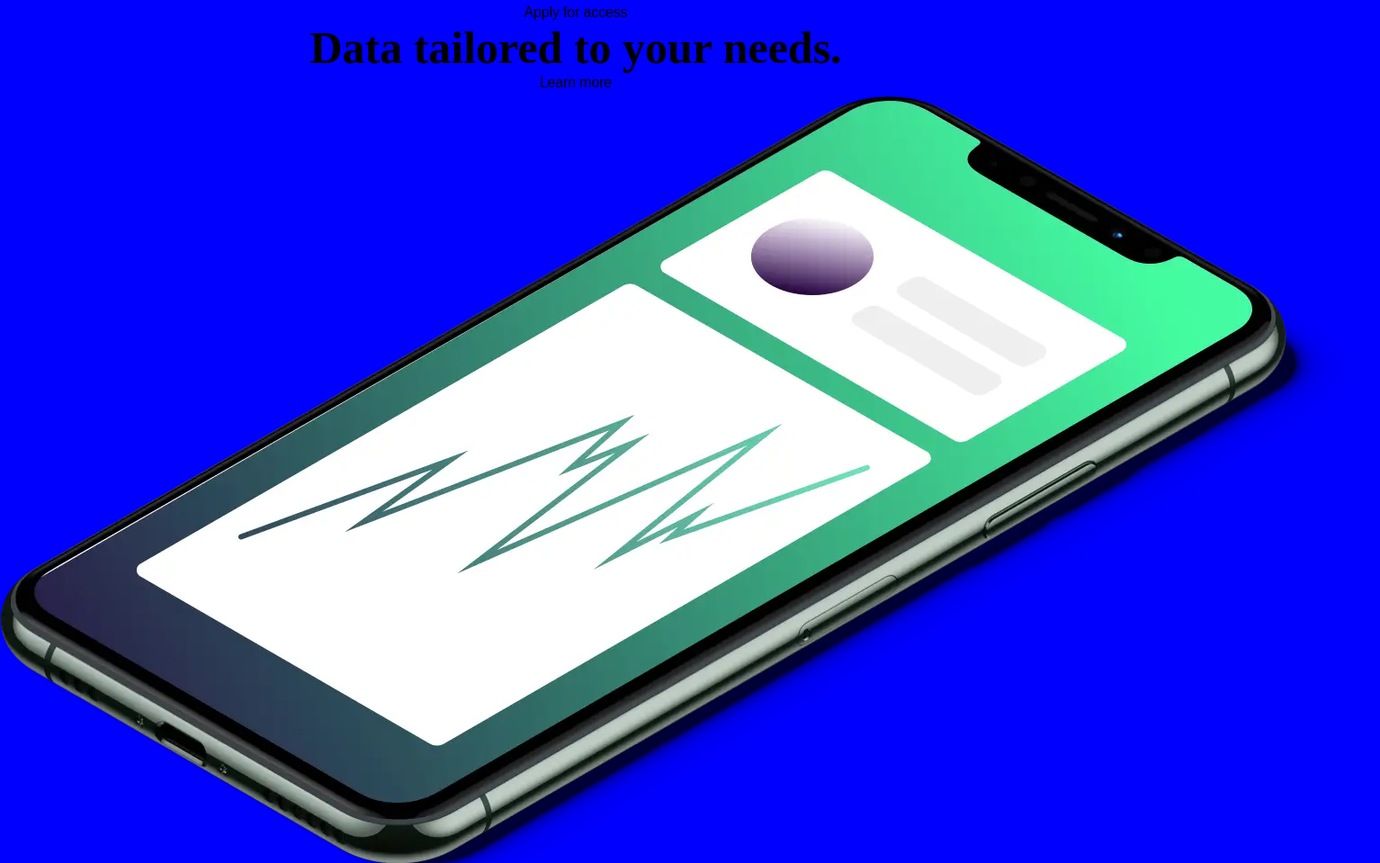
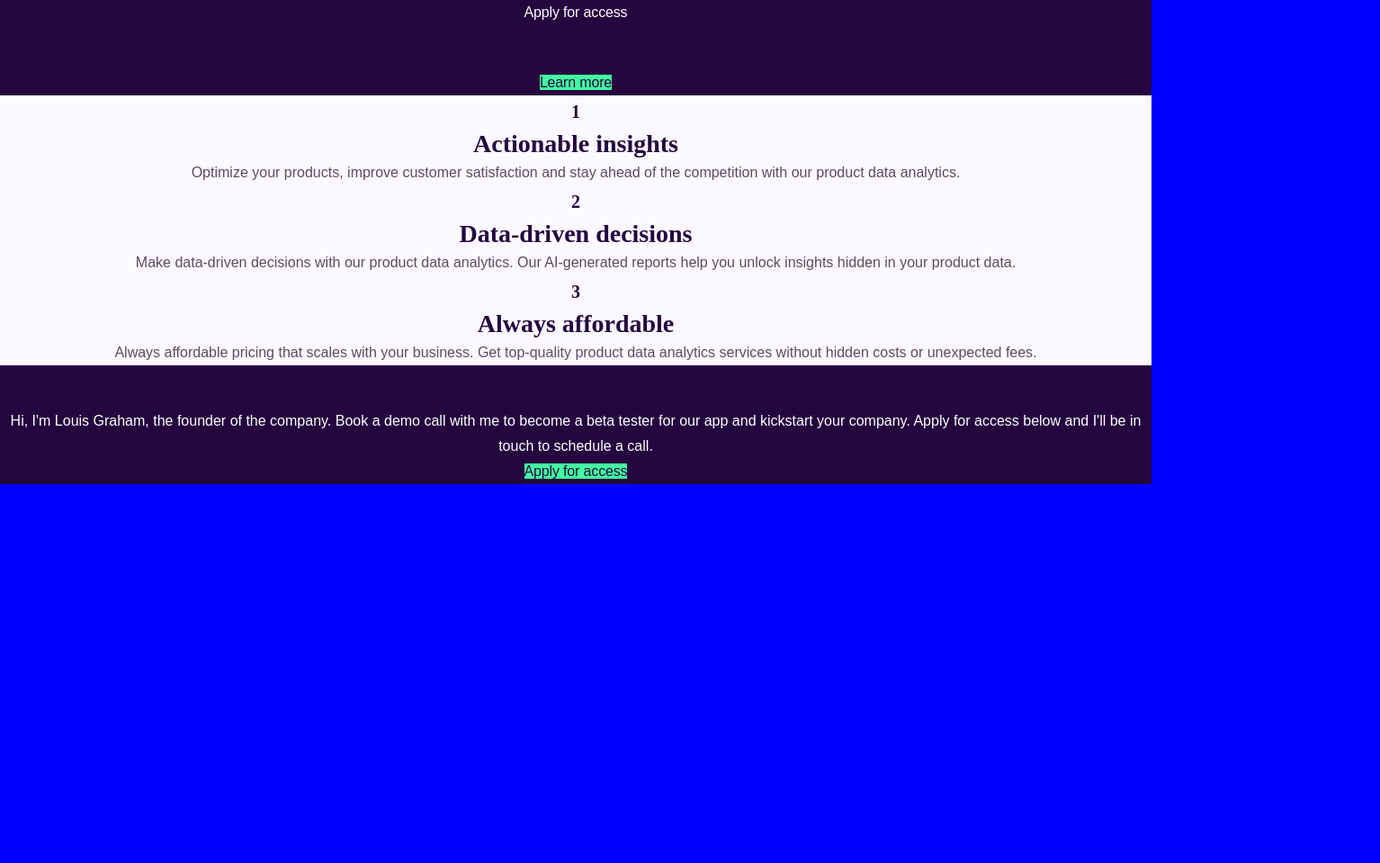
Before and after one commit to norman02/workit, a plain HTML site: page index.html in a window 1280 px wide. Shown: the top 959 px of the page at 90% size, 1534 px wide, since content can reach past the window. After the commit the page ends 800 px from the top, so only its background shows below. Drawn offline with Linux system fonts and the light colour scheme.

Commit message:
set colors

```diff
--- a/index.css
+++ b/index.css
@@ -2,6 +2,16 @@
 /* contrast with all elements assure all backgrounds individually set  */
 html {
   background-color: blue;
+}
+
+/* hide images for text layout  */
+img {
+  display: none;
+}
+
+/* ensure text colors are set */
+html {
+  color: red;
 }
 
 /* ------ RESET CSS ------  */
@@ -43,9 +53,37 @@ table {
   border-spacing: 0;
 }
 
+/* ----- Variables ------ */
+
+:root {
+  /* color pallette  */
+  --dark-purple: #24053e;
+  --light-green: #44ffa1;
+  --gray-purple: #584d62;
+  --light-gray: #FCF8FF;
+  /* background colors  */
+  --dark-bg-color: var(--dark-purple);
+  --light-bg-color: var(--light-gray);
+  --green-bg-color: var(--light-green);
+  /* text colors  */
+  --light-text-color: white;
+  --btn-text-color: var(--dark-purple);
+  --heading-text-color: var(--dark-purple);
+  --primary-text-color: var(--gray-purple);
+
+  /* Elements  */
+  --header-bg-color: var(--dark-purple);
+  --button-bg-color: var(--green-bg-color);
+  --body-bg-color: white;
+  --features-bg-color: var(--light-bg-color);
+  --cta-bg-color:var(--dark-purple);
+}
+
 /* ------ TYPOGRAPHY ------ */
 
 body {
+  background-color: var(--body-bg-color);
+  color: var(--primary-text-color);
   font-family: "Manrope", sans-serif;
   font-weight: 400;
   font-size: 1rem;
@@ -56,6 +94,7 @@ body {
 h1,
 h2,
 h3 {
+  color: var(--heading-text-color);
   font-family: "Fraunces", serif;
   font-weight: 600;
 }
@@ -80,7 +119,29 @@ h3 {
   line-height: 2.25rem;
 }
 
+.features {
+  background-color: var(--features-bg-color);
+}
+
 .numbered-section-header {
   font-size: 1.25rem;
   line-height: 2.25rem;
 }
+
+/* ------ Header ------  */
+.header {
+  background-color: var(--header-bg-color);
+  color: var(--light-text-color);
+}
+
+/* ------ Buttons ------  */
+.button-link {
+  background-color: var(--button-bg-color);
+  color: var(--btn-text-color);
+}
+
+/* ------ CTA ------  */
+.cta {
+  background-color: var(--cta-bg-color);
+  color: var(--light-text-color);
+}
--- a/index.html
+++ b/index.html
@@ -14,14 +14,14 @@
 
     <title>Frontend Mentor | Workit landing page</title>
   </head>
-  <header>
+  <header class="header">
     <a href="#">Apply for access</a>
     <h1>Data tailored to your needs.</h1>
-    <a href="#">Learn more</a>
+    <a class="button-link" href="#">Learn more</a>
     <img src="./assets/images/image-hero.webp" alt="" />
   </header>
   <body>
-    <section>
+    <section class="features">
       <h2 class="numbered-section-header">1</h2>
       <h3>Actionable insights</h3>
       <p>
@@ -29,7 +29,7 @@
         the competition with our product data analytics.
       </p>
     </section>
-    <section>
+    <section class="features">
       <h2 class="numbered-section-header">2</h2>
       <h3>Data-driven decisions</h3>
       <p>
@@ -38,7 +38,7 @@
         data.
       </p>
     </section>
-    <section>
+    <section class="features">
       <h2 class="numbered-section-header">3</h2>
 
       <h3>Always affordable</h3>
@@ -48,14 +48,16 @@
         unexpected fees.
       </p>
     </section>
-    <img src="./assets/images/image-founder.webp" alt="#" />
-    <h2>Be the first to test</h2>
-    <p>
-      Hi, I'm Louis Graham, the founder of the company. Book a demo call with me
-      to become a beta tester for our app and kickstart your company. Apply for
-      access below and I'll be in touch to schedule a call.
-    </p>
-    <a href="#">Apply for access</a>
+    <section class="cta">
+      <img src="./assets/images/image-founder.webp" alt="#" />
+      <h2>Be the first to test</h2>
+      <p>
+        Hi, I'm Louis Graham, the founder of the company. Book a demo call with
+        me to become a beta tester for our app and kickstart your company. Apply
+        for access below and I'll be in touch to schedule a call.
+      </p>
+      <a class="button-link" href="#">Apply for access</a>
+    </section>
   </body>
   <footer>
     <img src="./assets/images/logo-dark.svg" alt="" />
```
